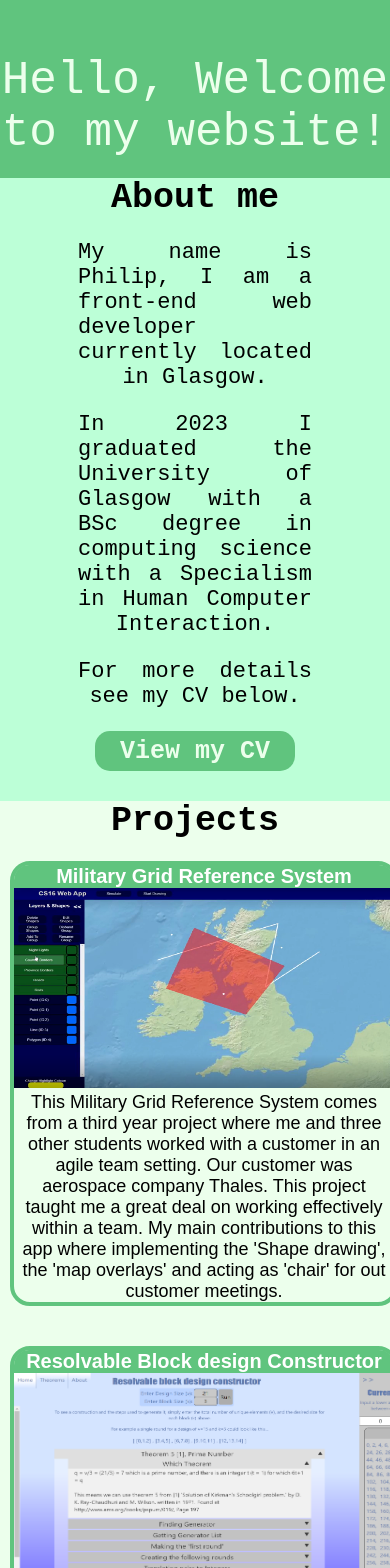
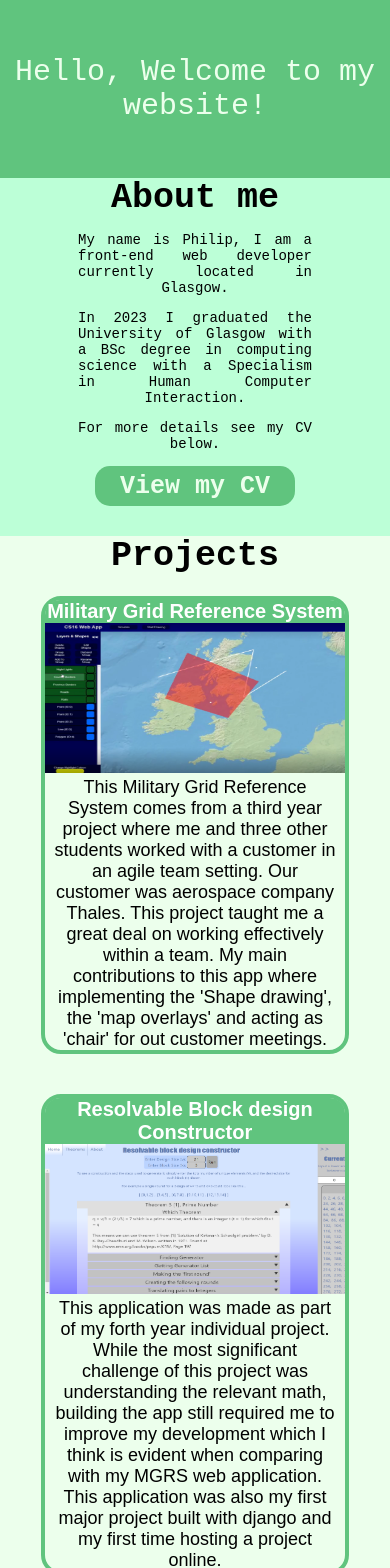
Before and after one commit to Philip748/portfolio-app, a React (Create React App) app: page / in a window 390 px wide. Shown: the top 1568 px of the page. Built offline with nearby package versions, Linux system fonts and the light colour scheme.

Commit message:
mobile update

```diff
--- a/src/App.css
+++ b/src/App.css
@@ -10,3 +10,9 @@
   color: rgb(236, 255, 236);
   background-color: rgb(96, 196, 126);
 }
+
+@media (pointer:none), (pointer:coarse){
+  #titleDiv{
+    font-size: 30px;
+  }
+}
--- a/src/Project.css
+++ b/src/Project.css
@@ -51,3 +51,18 @@
     margin-left: 8px;
     margin-right: 8px;
 }
+
+@media (pointer:none), (pointer:coarse){
+    .containerDiv{
+        width: 300px;
+    }
+
+    #imageDiv{
+        width: 300px;
+    }
+
+    #image{
+        width: 100%;
+        height: 150px;
+    }
+}
--- a/src/content.css
+++ b/src/content.css
@@ -111,3 +111,13 @@ body {
     background-color: rgb(124, 255, 163);
     cursor: pointer;
 }
+
+@media (pointer:none), (pointer:coarse){
+    #sendEmailButton{
+        font-size: 20px;
+    }
+
+    #aboutMeDiv{
+        font-size: 14px;
+    }
+}
```
